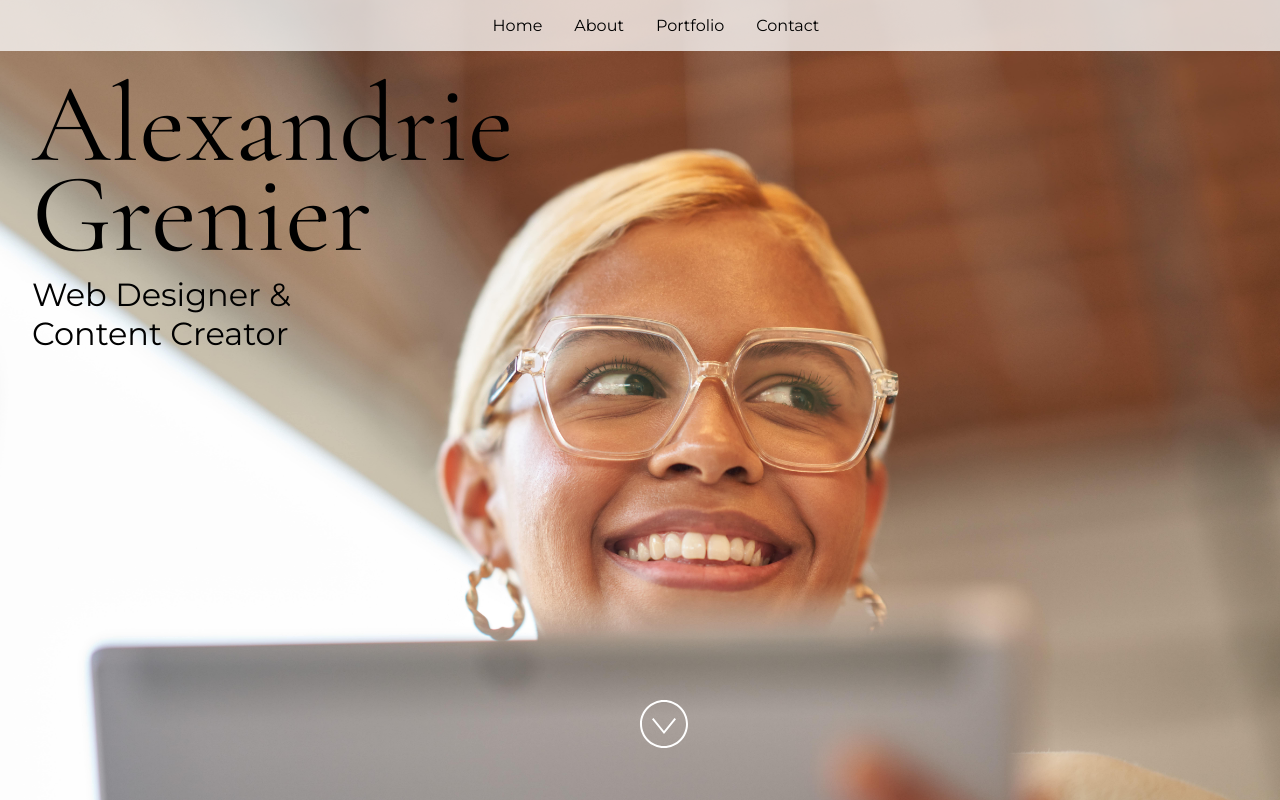
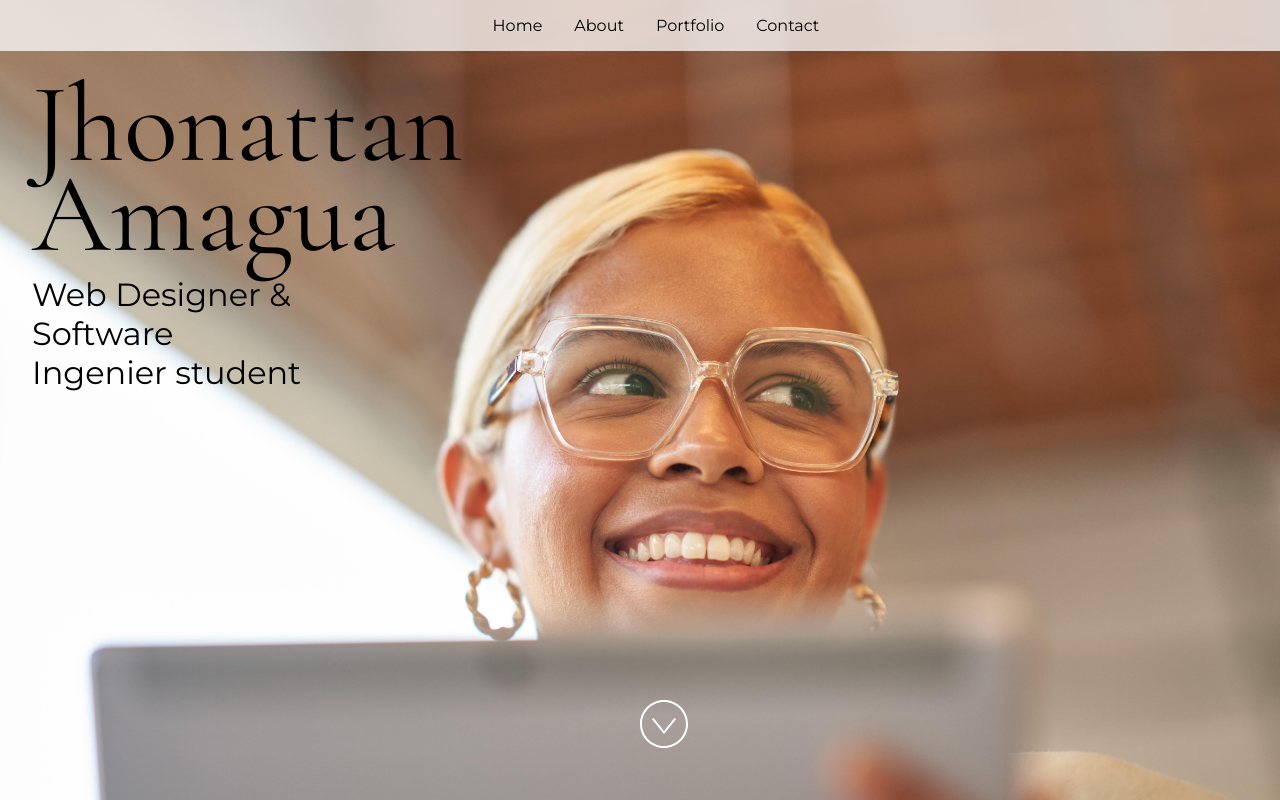
Before and after one commit to JhonattanStevenAmaguaTaco/portafolio_codespace_jhonattan_amagua, a React (Vite) app: page / in a window 1280 px wide. Built offline with nearby package versions, Linux system fonts and the light colour scheme.

Commit message:
Site props Info added

```diff
--- a/src/App.jsx
+++ b/src/App.jsx
@@ -24,15 +24,15 @@ import "./styles.css";
  * If you don't have one of the social sites listed, leave it as an empty string.
  */
 const siteProps = {
-  name: "Alexandrie Grenier",
-  title: "Web Designer & Content Creator",
-  email: "alex@example.com",
-  gitHub: "microsoft",
-  instagram: "microsoft",
-  linkedIn: "satyanadella",
+  name: "Jhonattan Amagua",
+  title: "Web Designer & Software Ingenier student",
+  email: "JhonattanStevenAmagua@outlook.com",
+  gitHub: "JhonattanStevenAmaguaTaco",
+  instagram: "its_jst_a",
+  linkedIn: "JhonattanAmagua",
   medium: "",
-  twitter: "microsoft",
-  youTube: "Code",
+  twitter: "JhonattanAmagua",
+  youTube: "AplicanRestricciones",
 };
 
 const primaryColor = "#4E567E";
```
